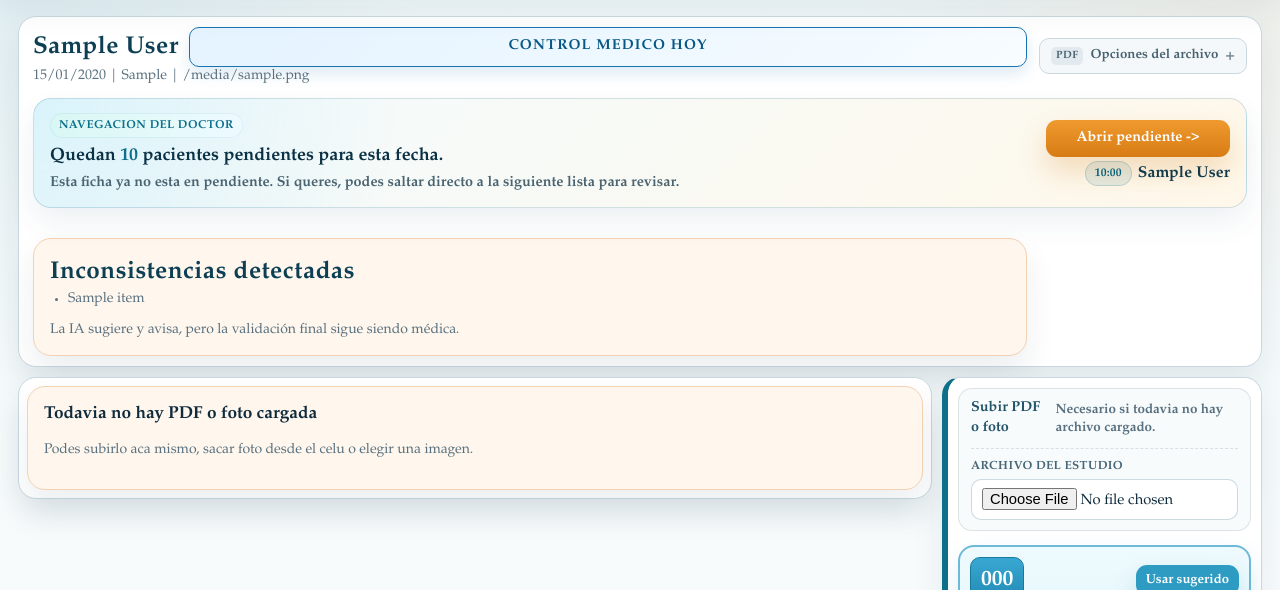
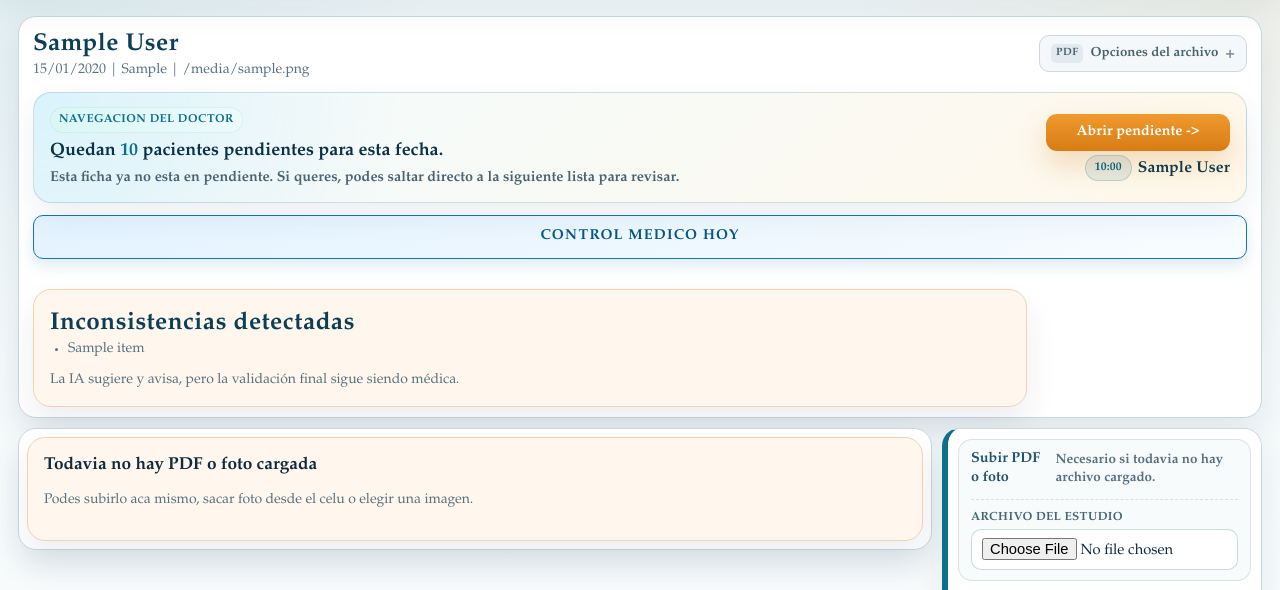
Before and after one commit to tonysoprano33/espirometrias-data-center, a Django app: template templates/clinic/doctor_review_detail.html in a window 1280 px wide. Shown: the part 74-664 px from the top of the page. Run offline with Django 5.2, Linux system fonts and the light colour scheme; the template is opened without the code that fills it: most values are stand-ins (such as "Sample title", 1, 10 or a date in 2020); form fields are guessed from the names that the template uses; parts of the project's set-up code (start-up, migrations or seed data) failed here and were passed over; some libraries are stand-ins or nearby versions.

Commit message:
Move medical control alert above PDF preview

```diff
--- a/templates/clinic/doctor_review_detail.html
+++ b/templates/clinic/doctor_review_detail.html
@@ -30,12 +30,14 @@
         flex-wrap: wrap;
     }
     .control-today-badge {
-        display: inline-flex;
+        display: flex;
         align-items: center;
-        flex: 1 1 300px;
         justify-content: center;
-        min-height: 40px;
-        padding: 9px 16px;
+        grid-column: 1 / -1;
+        width: 100%;
+        box-sizing: border-box;
+        min-height: 44px;
+        padding: 10px 16px;
         border: 1px solid #1773b2;
         border-radius: 10px;
         background: linear-gradient(135deg, #e4f3ff, #f7fcff);
@@ -706,9 +708,6 @@
     <div>
         <div class="review-patient-title-row">
             <h1 class="section-title">{{ encounter.patient.full_name }}</h1>
-            {% if encounter.medical_control_today %}
-                <span class="control-today-badge">CONTROL MEDICO HOY</span>
-            {% endif %}
         </div>
         <p class="muted" style="margin:0;">
             {{ encounter.encounter_date|date:"d/m/Y" }} | {{ encounter.study_type }} | {{ encounter.coverage_type }}
@@ -821,6 +820,10 @@
                 <strong>{{ encounter.patient.bmi|default:"-" }}</strong>
             </div>
         </div>
+    {% endif %}
+
+    {% if encounter.medical_control_today %}
+        <div class="control-today-badge" role="status">CONTROL MEDICO HOY</div>
     {% endif %}
 
     {% if inconsistency_flags %}
```
